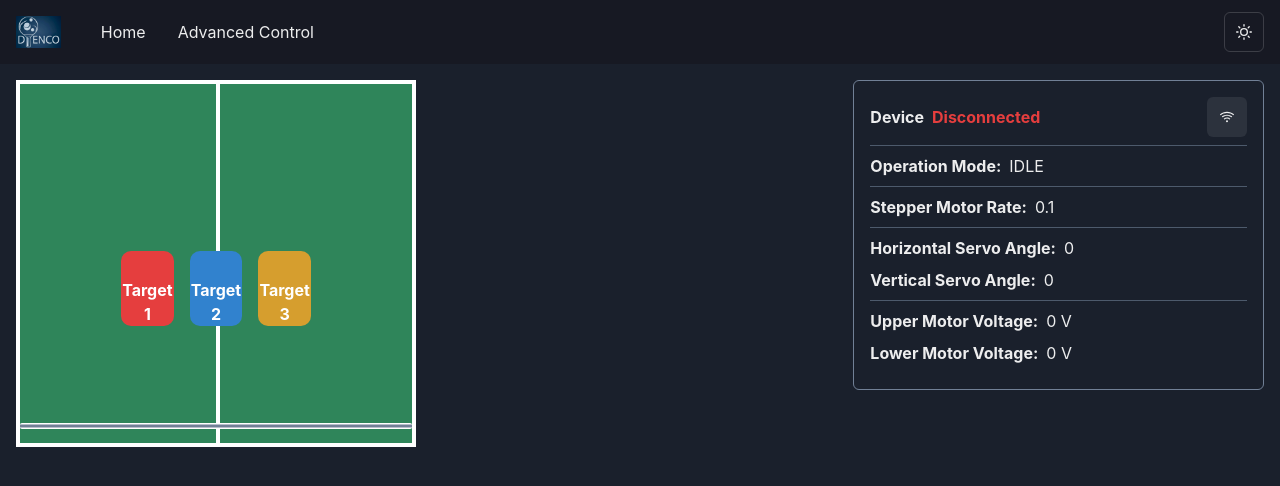
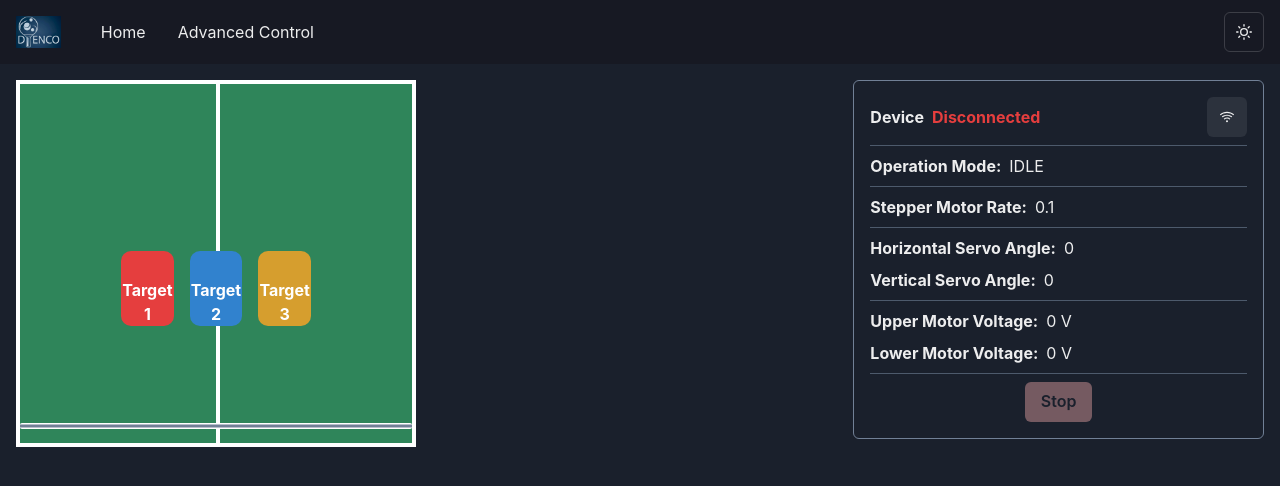
Before and after one commit to berkinanik/dyenco-web-frontend, a React (Vite) app: page /#/ in a window 1280 px wide. Shown: the top 486 px of the page. Built offline with nearby package versions, Linux system fonts and the light colour scheme.

Commit message:
feat: add start and stop mutations

```diff
--- a/src/components/device-status/DeviceStatus.tsx
+++ b/src/components/device-status/DeviceStatus.tsx
@@ -1,5 +1,6 @@
 import {
   Box,
+  Button,
   Divider,
   Flex,
   Icon,
@@ -12,6 +13,7 @@ import { useQueryClient } from 'react-query';
 
 import { useDeviceStatusContext } from '@/contexts/DeviceStatusContext';
 import { useBorderColor } from '@/hooks/useBorderColor';
+import { useStopGameMutation } from '@/services/mutations/device/useStopMutation';
 import { useGetCurrentSettings } from '@/services/queries/device/useGetCurrentSettings';
 import { Query } from '@/services/queries/types';
 
@@ -45,6 +47,17 @@ export const DeviceStatus: React.FC = () => {
       });
     },
     onSuccess: (result) => changeStatus({ deviceConnected: true, ...result }),
+  });
+
+  const { mutate, isLoading } = useStopGameMutation({
+    onSuccess: () => {
+      toast({
+        title: 'Game stopped',
+        status: 'success',
+        duration: 3000,
+        isClosable: true,
+      });
+    },
   });
 
   return (
@@ -113,6 +126,19 @@ export const DeviceStatus: React.FC = () => {
         <Text fontWeight="bold">Lower Motor Voltage:</Text>
         <Text ml={2}>{lowerMotorVoltage} V</Text>
       </Flex>
+
+      <Divider />
+
+      <Flex placeContent="center" mt={2}>
+        <Button
+          colorScheme="red"
+          onClick={() => mutate()}
+          isLoading={isLoading}
+          isDisabled={!deviceConnected || operationMode === 'idle'}
+        >
+          Stop
+        </Button>
+      </Flex>
     </Box>
   );
 };
--- a/src/pages/advanced-control/AdvancedControlPage.tsx
+++ b/src/pages/advanced-control/AdvancedControlPage.tsx
@@ -4,17 +4,21 @@ import {
   FormControl,
   FormErrorMessage,
   FormLabel,
+  HStack,
   VStack,
+  useToast,
 } from '@chakra-ui/react';
 import { zodResolver } from '@hookform/resolvers/zod';
 import { Controller, SubmitHandler, useForm } from 'react-hook-form';
 import { z } from 'zod';
 
 import { Slider } from '@/components/forms/slider/Slider';
+import { useDeviceStatusContext } from '@/contexts/DeviceStatusContext';
 import { useBorderColor } from '@/hooks/useBorderColor';
+import { useStartAdvancedMutation } from '@/services/mutations/device/useStartAdvanced';
 
 const schema = z.object({
-  stepperRate: z.number().min(0.1).max(60),
+  stepperMotorRate: z.number().min(0.1).max(60),
   horizontalAngle: z.number().min(-90).max(90),
   verticalAngle: z.number().min(-90).max(90),
   upperMotorVoltage: z.number().min(0).max(12),
@@ -23,24 +27,46 @@ const schema = z.object({
 
 type FormData = z.infer<typeof schema>;
 
+const defaultValues: FormData = {
+  stepperMotorRate: 0.1,
+  horizontalAngle: 0,
+  verticalAngle: 0,
+  upperMotorVoltage: 0,
+  lowerMotorVoltage: 0,
+};
+
 export const AdvancedControlPage = () => {
+  const toast = useToast();
+
   const {
-    control,
-    handleSubmit,
-    formState: { isSubmitting },
-  } = useForm<FormData>({
+    status: {
+      deviceConnected,
+      operationMode,
+      stepperMotorRate,
+      horizontalAngle,
+      verticalAngle,
+      upperMotorVoltage,
+      lowerMotorVoltage,
+    },
+  } = useDeviceStatusContext();
+
+  const { control, handleSubmit, reset } = useForm<FormData>({
     resolver: zodResolver(schema),
-    defaultValues: {
-      stepperRate: 0.1,
-      horizontalAngle: 0,
-      verticalAngle: 0,
-      upperMotorVoltage: 0,
-      lowerMotorVoltage: 0,
+    defaultValues,
+  });
+
+  const { mutate, isLoading } = useStartAdvancedMutation({
+    onSuccess: () => {
+      toast({
+        title: 'Session started',
+        status: 'success',
+        duration: 3000,
+        isClosable: true,
+      });
     },
   });
 
-  const onSubmit: SubmitHandler<FormData> = () =>
-    new Promise((resolve) => setTimeout(resolve, 3000));
+  const onSubmit: SubmitHandler<FormData> = (data) => mutate(data);
 
   return (
     <form onSubmit={handleSubmit(onSubmit)}>
@@ -53,15 +79,15 @@ export const AdvancedControlPage = () => {
         borderStyle="solid"
         borderColor={useBorderColor()}
       >
-        <Controller<FormData, 'stepperRate'>
-          name="stepperRate"
+        <Controller<FormData, 'stepperMotorRate'>
+          name="stepperMotorRate"
           control={control}
           render={({ field: { ref, ...field }, fieldState: { error } }) => (
             <FormControl isInvalid={!!error}>
-              <FormLabel htmlFor="stepperRate">Stepper Rate</FormLabel>
+              <FormLabel htmlFor="stepperMotorRate">Stepper Rate</FormLabel>
               <Box p={2}>
                 <Slider
-                  id="stepperRate"
+                  id="stepperMotorRate"
                   {...field}
                   min={0.1}
                   max={60}
@@ -157,9 +183,36 @@ export const AdvancedControlPage = () => {
           )}
         />
 
-        <Button type="submit" isLoading={isSubmitting} colorScheme="teal">
-          Submit
-        </Button>
+        <HStack width="100%" justify="center" spacing={6}>
+          <Button
+            type="button"
+            colorScheme="gray"
+            onClick={() =>
+              reset(
+                deviceConnected
+                  ? {
+                      stepperMotorRate,
+                      horizontalAngle,
+                      verticalAngle,
+                      upperMotorVoltage,
+                      lowerMotorVoltage,
+                    }
+                  : defaultValues,
+              )
+            }
+          >
+            Reset
+          </Button>
+
+          <Button
+            type="submit"
+            isLoading={isLoading}
+            isDisabled={!deviceConnected}
+            colorScheme={operationMode === 'idle' ? 'green' : 'teal'}
+          >
+            {operationMode === 'idle' ? 'Start' : 'Update'}
+          </Button>
+        </HStack>
       </VStack>
     </form>
   );
--- /dev/null
+++ b/src/services/mutations/device/useStartAdvanced.ts
@@ -0,0 +1,18 @@
+import { UseMutationOptions, useMutation } from 'react-query';
+
+import { client } from '@/services/client';
+
+import { BaseMutationResponse, Mutation, StartAdvancedPayload } from '../types';
+
+export const useStartAdvancedMutation = (
+  options?: UseMutationOptions<
+    BaseMutationResponse,
+    Error,
+    StartAdvancedPayload
+  >,
+) =>
+  useMutation<BaseMutationResponse, Error, StartAdvancedPayload>(
+    (payload: StartAdvancedPayload) =>
+      client.post(Mutation.START_ADVANCED, payload).then((res) => res.data),
+    options,
+  );
--- /dev/null
+++ b/src/services/mutations/device/useStopMutation.ts
@@ -0,0 +1,13 @@
+import { UseMutationOptions, useMutation } from 'react-query';
+
+import { client } from '@/services/client';
+
+import { BaseMutationResponse, Mutation } from '../types';
+
+export const useStopGameMutation = (
+  options?: UseMutationOptions<BaseMutationResponse, Error, void>,
+) =>
+  useMutation<BaseMutationResponse, Error, void>(
+    () => client.post(Mutation.STOP).then((res) => res.data),
+    options,
+  );
--- /dev/null
+++ b/src/services/mutations/types.ts
@@ -0,0 +1,17 @@
+export enum Mutation {
+  STOP = 'stop',
+  START_ADVANCED = 'start-advanced',
+}
+
+export interface BaseMutationResponse {
+  message: string;
+  status: string;
+}
+
+export interface StartAdvancedPayload {
+  stepperMotorRate: number;
+  horizontalAngle: number;
+  verticalAngle: number;
+  upperMotorVoltage: number;
+  lowerMotorVoltage: number;
+}
```
